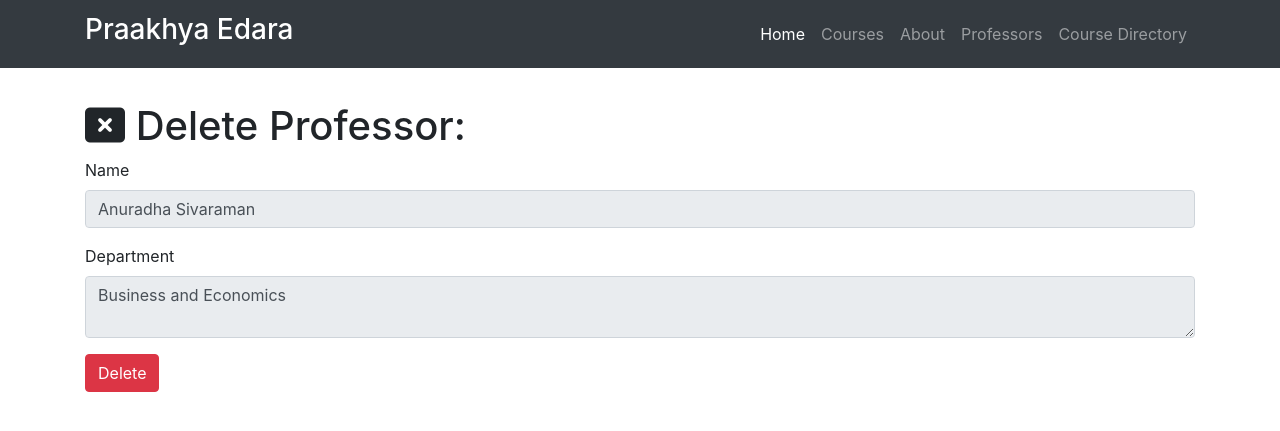
After one commit to pedara/my_resume, a Flask app: page /professors/delete/1 in a window 1280 px wide. The commit adds this page. Shown: the top 431 px of the page. Run offline with Flask 2, Linux system fonts and the light colour scheme; data comes from the database, SQL or seed files in the repository; both versions use the stored data as it was after the commit; some libraries are stand-ins or nearby versions.

Commit message:
delete button added

```diff
--- a/resume.py
+++ b/resume.py
@@ -13,7 +13,7 @@ class Professor(db.Model):
     id = db.Column(db.Integer, primary_key=True)
     name = db.Column(db.String(64))
     department = db.Column(db.Text)
-    courses = db.relationship('Course', backref='professor')
+    courses = db.relationship('Course', backref='professor', cascade="delete")
 
 
 class Course(db.Model):
@@ -96,6 +96,17 @@ def add_professors():
         return redirect(url_for('show_all_professors'))
 
 
+@app.route('/professors/delete/<int:id>', methods=['GET', 'POST'])
+def delete_professor(id):
+    professor = Professor.query.filter_by(id=id).first()
+    if request.method == 'GET':
+        return render_template('professor-delete.html', professor=professor)
+    if request.method == 'POST':
+        db.session.delete(professor)
+        db.session.commit()
+        return redirect(url_for('show_all_professors'))
+
+
 @app.route('/course-directory/add', methods=['GET', 'POST'])
 def add_courses():
     if request.method == 'GET':
@@ -110,5 +121,19 @@ def add_courses():
         db.session.commit()
         return redirect(url_for('show_all_courses'))
 
+
+@app.route('/course-directory/delete/<int:id>', methods=['GET', 'POST'])
+def delete_course(id):
+    course = Course.query.filter_by(id=id).first()
+    if request.method == 'GET':
+        return render_template('course-delete.html', course=course)
+    if request.method == 'POST':
+        db.session.delete(course)
+        db.session.commit()
+        return redirect(url_for('show_all_courses'))
+
+
+
+
 if __name__ == '__main__':
     app.run()
--- a/templates/course-all.html
+++ b/templates/course-all.html
@@ -39,6 +39,9 @@ All Courses
         <td>
           <a href="/course-directory/edit/{{course.id}}" class ="btn btn-success" role="button" aria-disabled="true"> Edit</a>
         </td>
+        <td>
+         <a href="/course-directory/delete/{{course.id}}" class ="btn btn-danger" role="button" aria-disabled="true"> Delete</a>
+       </td>
   </tr>
    {% endfor %}
  </tbody>
--- a/templates/professor-all.html
+++ b/templates/professor-all.html
@@ -36,6 +36,7 @@ All Professors
         <td>{{professor.department}}</td>
         <td>
           <a href="/professors/edit/{{professor.id}}" class ="btn btn-success" role="button" aria-disabled="true"> Edit</a>
+          <a href="/professors/delete/{{professor.id}}" class="btn btn-danger" role="button" aria-disabled="true"> Delete</a>
         </td>
   </tr>
    {% endfor %}
--- /dev/null
+++ b/templates/professor-delete.html
@@ -0,0 +1,44 @@
+{% extends "base-structure.html" %}
+
+{% block title %}
+Delete Professor
+{% endblock %}
+
+{% block head%}
+  {{super()}}
+  <style>
+    body {
+      padding-top: 54px;
+    }
+  </style>
+{% endblock %}
+
+{% block page_content %}
+<div class="container">
+   <h1 class="mt-5"><i class="fa fa-window-close" aria-hidden="true"></i> Delete Professor:</h1>
+  <form action="/professors/delete/{{professor.id}}" method="post">
+    <div class="form-group">
+      <label>Name</label>
+      <input class="form-control" type="text" name="name" value="{{professor.name}}" required="true" readonly="true">
+    </div>
+    <div class="form-group">
+      <label>Department</label>
+      <textarea class="form-control" name="department" required="true" readonly="true">{{professor.department}}</textarea>
+    </div>
+    <button type="submit" class="btn btn-danger" id="delete_btn">Delete</button>
+  </form>
+ </div>
+{% endblock %}
+
+{% block scripts %}
+  {{super()}}
+  <script>
+  $(document).ready(function () {
+    $('#delete_btn').click(function () {
+      if (! confirm('Are you sure you want to delete this professor? All the related classed will be deleted too.')) {
+        return false;
+      }
+    })
+  });
+  </script>
+{% endblock %}
```
Also changed, not shown: templates/course-delete.html (added, +48 -0 lines), data.sqlite.
